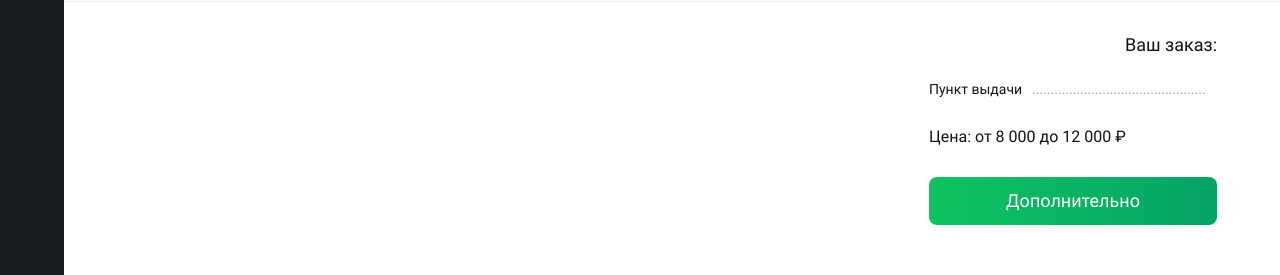
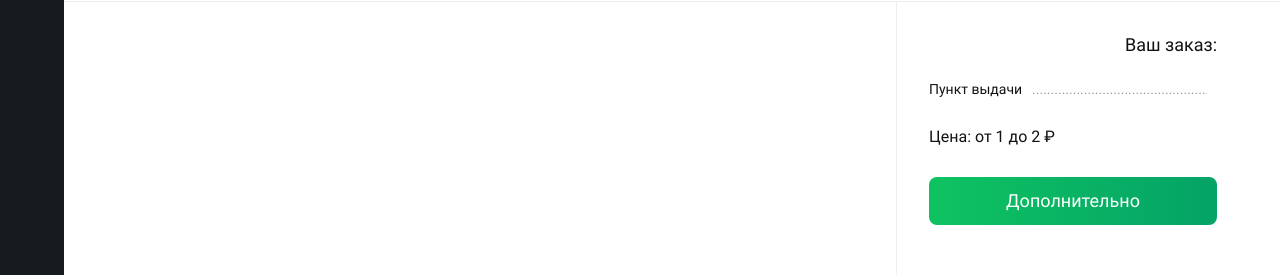
Before and after one commit to Venotance/carsharing, a React (Create React App) app: page /carsharing/orderpage/model in a window 1280 px wide. Shown: the part 128-403 px from the top of the page. Built offline with nearby package versions, Linux system fonts and the light colour scheme.

Commit message:
V-02/F-02 удаление node-modules(исправление)

```diff
--- a/src/components/Content/OrderPage/Description/Description.jsx
+++ b/src/components/Content/OrderPage/Description/Description.jsx
@@ -6,10 +6,18 @@ import { locparser } from '../ParserLocation'
 import { BrowserRouter, Route } from 'react-router-dom';
 
 const Description = (props) => {
+  let v = 0;
   let location1 = locparser(1, props);
   let location2 = locparser(2, props);
   let sepatator = (location2 == '') ? '' : ', ';
-  let price = [8000,12000]
+
+  function checkParams(value1,value2) {
+    if ((value1 == "")||(value1 == null)){
+      return [0, value2];
+    } else {
+      return [1, value2];
+    }
+  }
 
   return (
     <div className={ob.description}>
@@ -24,10 +32,11 @@ const Description = (props) => {
           </div>
         </div>
         <Route exact path='/carsharing/orderpage/location'>
-          <PriceButton meanprice={price} textbutton='Выбрать модель' />
+          {console.log(checkParams(location2), ' ', location2)}
+          <PriceButton property={checkParams(location2,'geo')} textbutton='Выбрать модель' />
         </Route>
         <Route exact path='/carsharing/orderpage/model'>
-          <PriceButton meanprice={price} textbutton='Дополнительно' />
+          <PriceButton property={checkParams(1,'mdl')} textbutton='Дополнительно' />
         </Route>
       </div>
     </div>
--- a/src/components/Content/OrderPage/Description/PriceButton/PriceButton.jsx
+++ b/src/components/Content/OrderPage/Description/PriceButton/PriceButton.jsx
@@ -3,21 +3,68 @@ import { NavLink } from 'react-router-dom'
 import ob from './PriceButton.module.css'
 
 const PriceButton = (props) => {
-  let minprice = props.meanprice[0]
-  let maxprice = props.meanprice[1]
+  // let FlagResGeo = props.checkresult[0]
+  // let price = [8000, 12000]
+  // let minprice = price[0]
+  // let maxprice = price[1]
+
+  function priceParams(params) {
+
+  }
+
+  function linkParamsFunc(value) {
+    let linkV, priceV, classV;
+
+    let linkarray = {
+      geo: 'model',
+      mdl: 'additionally',
+      adt: 'total'
+    }
+
+    if (value[1] == 'geo') {
+      let price = [8000, 12000]
+      if (value[0] == 0) {
+        linkV = 'model';
+        priceV = '';
+        classV = ob.button;
+      }
+      else {
+        linkV = 'model';
+        priceV = `от ${numberWithSpaces(price[0])} до ${numberWithSpaces(price[1])} ₽`;
+        classV = ob.button_active;
+      }
+    } else if (value[1] == 'mdl') {
+      if (value[0] == 0) {
+        linkV = 'additionally';
+        priceV = '';
+        classV = ob.button;
+      }
+      else {
+        linkV = 'additionally';
+        priceV = `от ${numberWithSpaces(1)} до ${numberWithSpaces(2)} ₽`;
+        classV = ob.button_active;
+      }
+    } else if (value[1] == 'adt') {
+
+    } else if (value[1] == 'ttl') {
+
+    }
+    return { LinkValue: linkV, PriceValue: priceV, ClassValue: classV }
+  }
+
+  let property = linkParamsFunc(props.property)
 
   function numberWithSpaces(x) {
     return x.toString().replace(/\B(?=(\d{3})+(?!\d))/g, " ");
   }
 
   return (
-    <div>
+    <div className={ob.price_button}>
       <div className={ob.price}>
         <p>Цена</p>
-        <p>: от {numberWithSpaces(minprice)} до {numberWithSpaces(maxprice)} ₽</p>
+        <p>: {property.PriceValue}</p>
       </div>
-      {/* <NavLink to='/carsharing/orderpage/location' className={ob.button} activeClassName={ob.nav_element_active}>Местоположение</NavLink> */}
-      <NavLink to='/carsharing/orderpage/model' className={ob.button}>
+      <NavLink to={`/carsharing/orderpage/${property.LinkValue}`} className={property.ClassValue}>
         {props.textbutton}
       </NavLink>
     </div>
--- a/src/components/Content/OrderPage/Description/PriceButton/PriceButton.module.css
+++ b/src/components/Content/OrderPage/Description/PriceButton/PriceButton.module.css
@@ -1,4 +1,8 @@
-.button {
+.price_button {
+    margin-top: 32px;
+}
+
+.price_button a {
     display: block;
     margin-top: 32px;
     font-family: Roboto;
@@ -8,15 +12,26 @@
     height: 48px;
     line-height: 48px;
     text-align: center;
-    background: linear-gradient(90deg, #0ec261 2.61%, #039f67 112.6%);
-    background-blend-mode: darken;
     border-radius: 8px;
     color: #ffffff;
 }
 
+.button {
+    background: #eeeeee;
+    pointer-events: none;
+    -moz-user-select: none;
+    -khtml-user-select: none;
+    -webkit-user-select: none;
+    user-select: none;
+}
+
+.button_active {
+    background: linear-gradient(90deg, #0ec261 2.61%, #039f67 112.6%);
+    background-blend-mode: darken;
+}
+
 .price {
     display: grid;
-    margin-top: 32px;
     grid-template-columns: max-content max-content;
     font-family: Roboto;
     font-weight: 400;
--- a/src/components/Content/OrderPage/Model/Model.jsx
+++ b/src/components/Content/OrderPage/Model/Model.jsx
@@ -1,12 +1,14 @@
 import React from 'react'
 import ob from './Model.module.css'
+import { useState } from 'react';
 
 const Model = () => {
-  return (
-      <div>
 
-      </div>
-  )
+    return (
+        <div className={ob.step_two}>
+
+        </div>
+    )
 }
 
 export default Model;
--- a/src/components/Content/OrderPage/Model/Model.module.css
+++ b/src/components/Content/OrderPage/Model/Model.module.css
@@ -1,4 +1,10 @@
-.points {
-    overflow: hidden;
-    margin: 0 10px 0 10px;
+.step_two {
+    display: grid;
+    padding: 32px 32px 0 0;
+    /* background-color: rgb(203, 255, 118); */
+    border-right: 1px solid #eeeeee;
+    grid-template-rows: 56px 43px 1fr;
+    grid-template-columns: 1fr;
+    font-family: Roboto;
+    font-weight: 300;
 }
```
Also changed, not shown: 24 other files (tests, documents, lock files or other folders).
